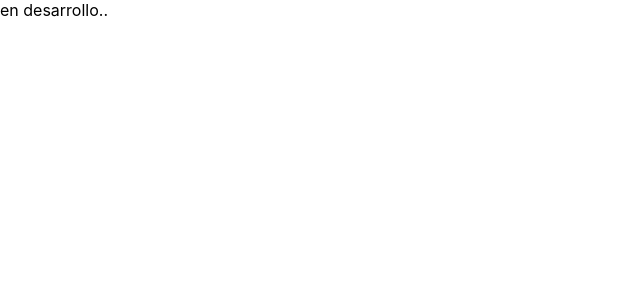
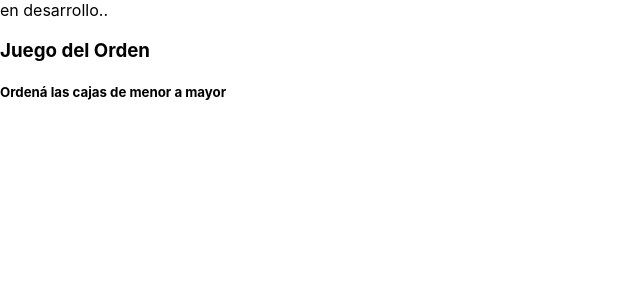
Before and after one commit to LeandroAntunez/ttip_grupo12_e-pedago, a React (Create React App) app in the folder Frontend/e-pedago/: page /games in a window 1280 px wide. Shown: the top 300 px of the page, without its empty margins (0-640 px from the left). Built offline with nearby package versions, Linux system fonts and the light colour scheme.

Commit message:
OrderGame file added (but incomplete).

```diff
--- a/Frontend/e-pedago/src/App.js
+++ b/Frontend/e-pedago/src/App.js
@@ -1,7 +1,7 @@
 import React from 'react';
 import {BrowserRouter, Route, Switch} from 'react-router-dom'
-import Main from './views/Main'
-import Games from './views/Games'
+import Main from './components/Main'
+import Games from './components/Games'
 
 function App() {
   return (
--- a/Frontend/e-pedago/src/views/Games.js
+++ b/Frontend/e-pedago/src/components/Games.js
@@ -1,5 +1,6 @@
 import React from 'react'
 import { withRouter } from 'react-router';
+import OrderGame from './OrderGame';
 
 
 
@@ -9,11 +10,8 @@ const Games = () =>{
 
         <div>
            en desarrollo..
-       </div>
-
-
-
-
+           <OrderGame />
+        </div>
     )
 }
 
--- a/Frontend/e-pedago/src/views/Main.js
+++ b/Frontend/e-pedago/src/components/Main.js
@@ -1,6 +1,5 @@
 import React from 'react';
 import { useHistory } from 'react-router-dom';
-import Button from '@material-ui/core/Button';
 import logo from '../cover.png';
 import '../App.css';
 
@@ -16,14 +15,14 @@ const Main = () => {
 
           <div>
             Divertite aprendiendo..
+            <br></br>
+            <button className="button-big blue" onClick={() => {history.push(`/games`)}}>
+              Juegos
+            </button>
+
           </div>
 
-
-
         </header>
-        <div>
-        <Button onClick={() => {history.push(`/games`)}}></Button>
-        </div>
 
 
       </div>
--- /dev/null
+++ b/Frontend/e-pedago/src/components/OrderGame.js
@@ -0,0 +1,24 @@
+import * as React from 'react';
+
+export default class OrderGame extends React.Component {
+
+    constructor(props) {
+        super(props);
+        this.restartGame = this.restartGame.bind(this)
+
+        this.state = { win: false};
+    }
+
+    render() {
+        return (
+        <div>
+            <h3>Juego del Orden</h3>
+            <h5>Ordená las cajas de menor a mayor</h5>
+        </div>
+        )
+    }
+
+    restartGame() {
+        this.setState({ win: false});
+    }
+}
```
Also changed, not shown: 1 other file (tests, documents, lock files or other folders).
